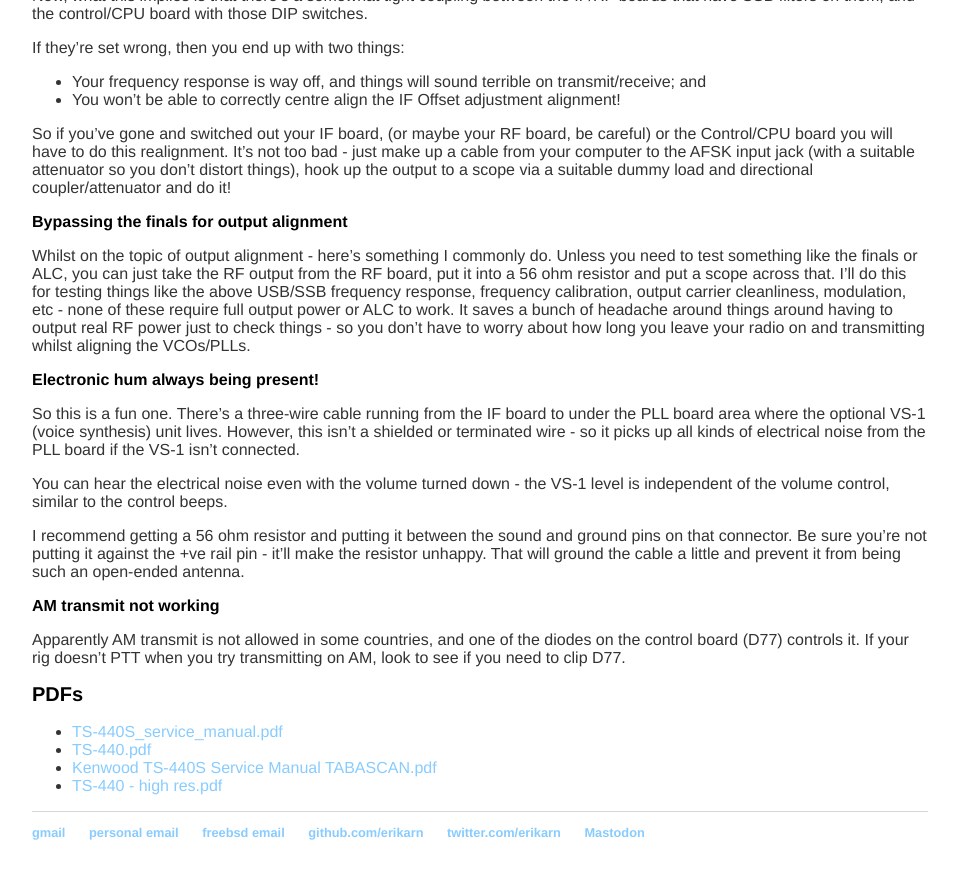
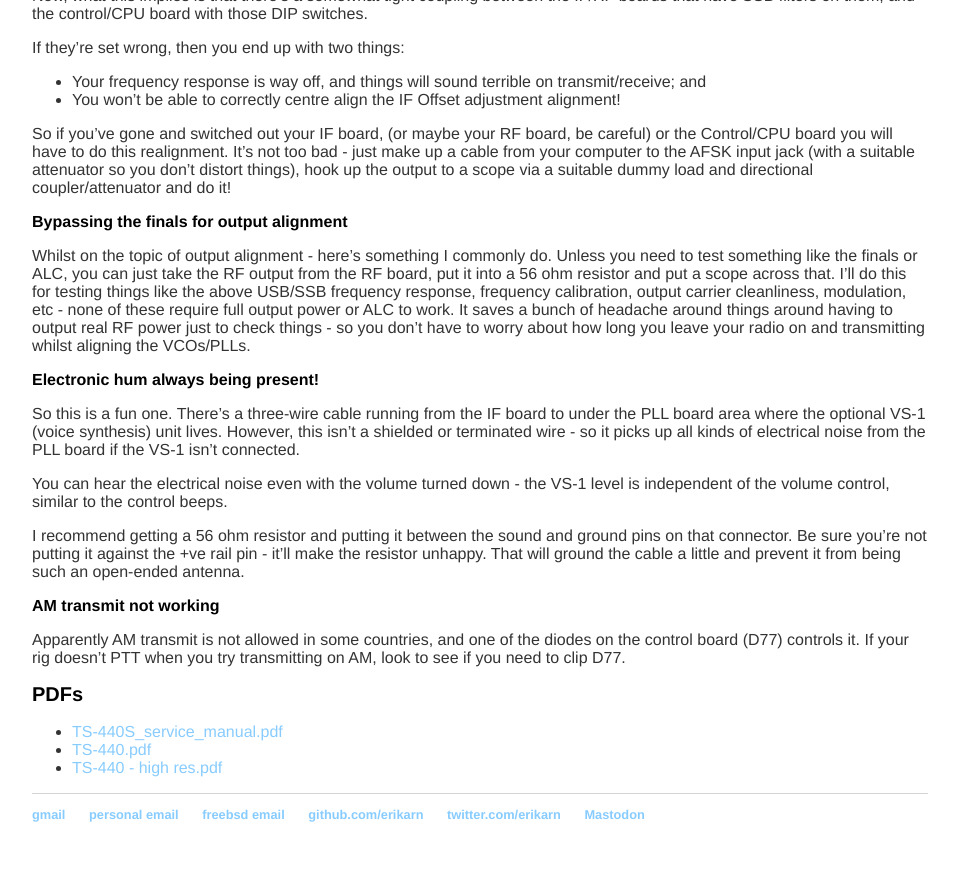
Before and after one commit to erikarn/erikarn.github.io, a Jekyll site: the page built from kenwood/TS-440/notes.md, in a window 1280 px wide and 900 px high, scrolled down 5780 px. Shown: the top 879 px of the window, without its empty margins (160-1118 px from the left). Built offline with Jekyll 4.4.1, drawn with Linux system fonts in a browser that asks for light colours.

Commit message:
Somehow the new ts-440s scan is .. a git lfs link? sigh

```diff
--- a/kenwood/TS-440/notes.md
+++ b/kenwood/TS-440/notes.md
@@ -183,5 +183,4 @@
 
  * [TS-440S_service_manual.pdf](TS-440S_service_manual.pdf)
  * [TS-440.pdf](TS-440.pdf)
- * [Kenwood TS-440S Service Manual TABASCAN.pdf](Kenwood TS-440S Service Manual TABASCAN.pdf)
  * [TS-440 - high res.pdf](TS-440 - high res.pdf)
```
